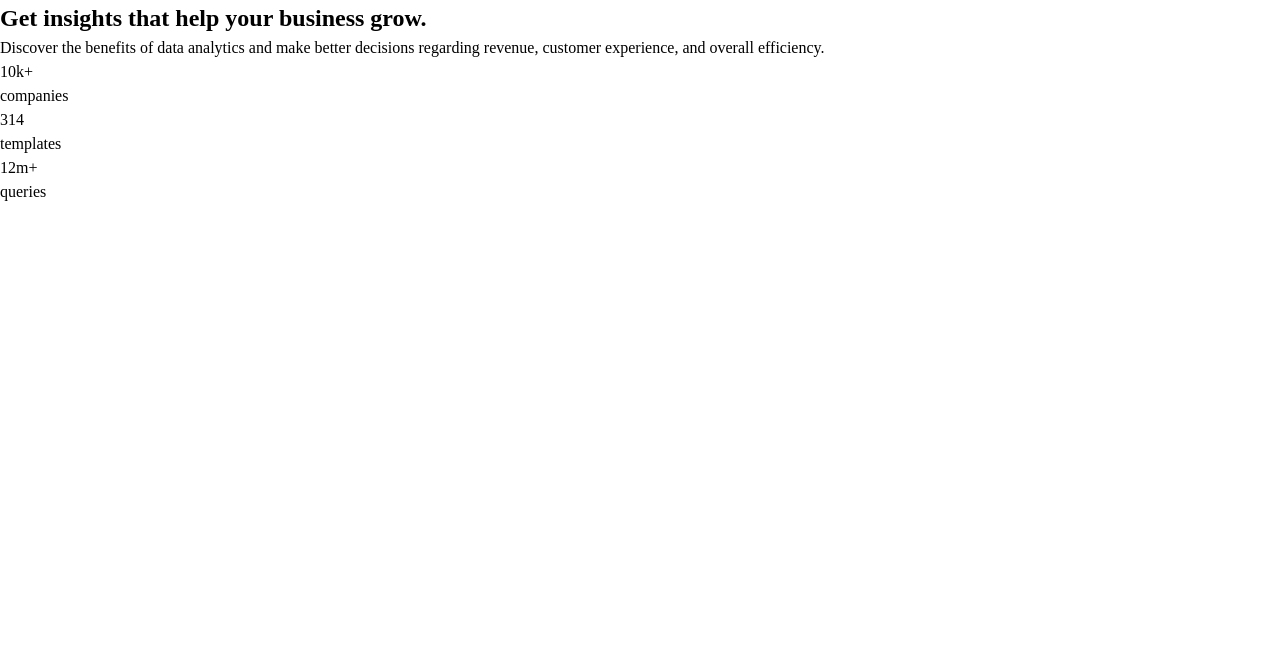
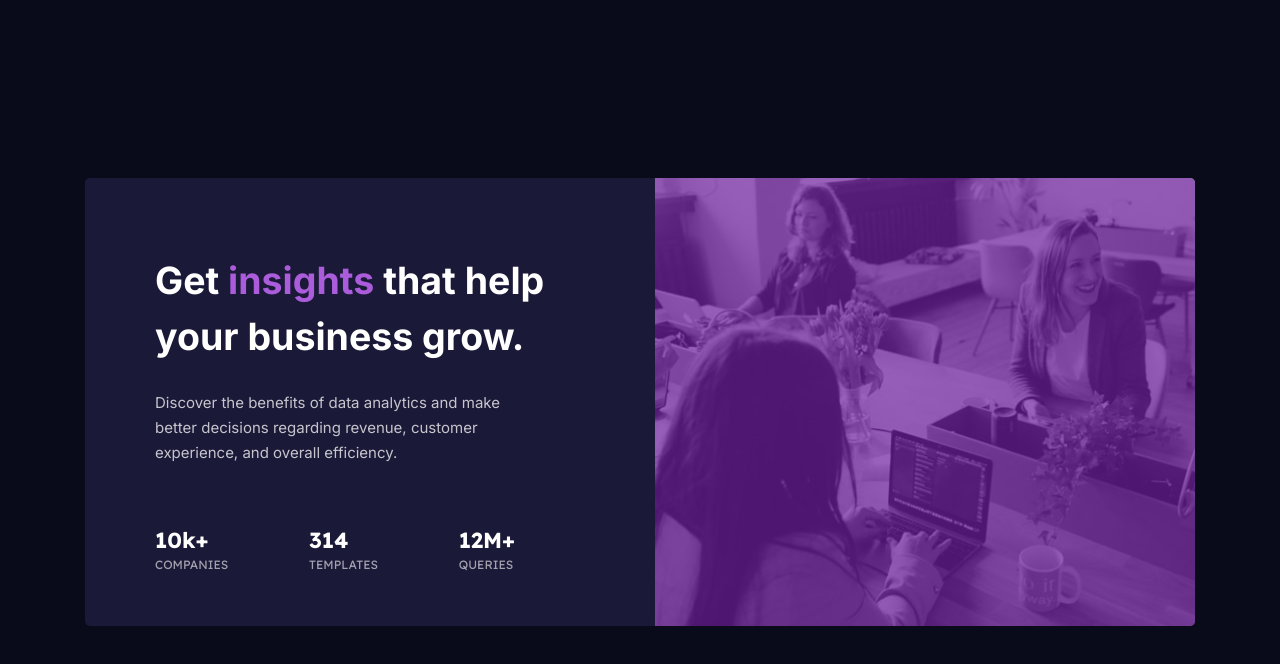
Before and after one commit to ISMARZDEV/FrontEndMentor-stats-preview-card-component-main.github.io, a plain HTML site: page index.html in a window 1280 px wide. Drawn offline with Linux system fonts and the light colour scheme.

Commit message:
Proyecto Finalizado ✅

```diff
--- a/index.html
+++ b/index.html
@@ -30,25 +30,19 @@
       </p>
 
       <div class="stats">
-        <stats class="stats-details">
+        <div class="stats-details">
           <div class="amount">10k+</div>
           <div class="concept">companies</div>
-        </stats>
-      </div>
-
-      <div class="stats">
-        <stats class="stats-details">
+        </div>
+        <div class="stats-details">
           <div class="amount">314</div>
           <div class="concept">templates</div>
-        </stats>
-      </div>
+        </div>
 
-
-      <div class="stats">
-        <stats class="stats-details">
-          <div class="amount">12m+</div>
+        <div class="stats-details">
+          <div class="amount last">12m+</div>
           <div class="concept">queries</div>
-        </stats>
+        </div>
       </div>
 
     </section>
--- a/src/assets/css/layout/card.css
+++ b/src/assets/css/layout/card.css
@@ -11,3 +11,118 @@
 */
 
 @import url('https://fonts.googleapis.com/css2?family=Lexend+Deca:wght@100..900&display=swap');
+
+body {
+    font-size: var(--FZ-15px);
+    font-family: var(--FF-Lexend-Deca);
+    background-color: var(--Very-dark-blue-main-background);
+}
+
+main {
+    background-color: var(--Dark-desaturated-blue-card-background);
+    height: 782px;
+    width: 328px;
+    margin: 88px auto;
+    border-radius: 5px;
+    overflow: hidden;
+}
+
+/* -------------- Section 1 -------------- */
+
+#image {
+    background-image: url(/images/image-header-mobile.jpg);
+    width: 100%;
+    height: 240px;
+    background-size: cover; /* Esto ajusta la imagen al contenedor*/
+}
+
+#layer {
+    background-color: var(--layer);
+    height: 100%;
+    width: 100%;
+}
+
+/* --------------- Section 2 ------------- */
+
+.section-2{
+    padding: 40px 33px;
+    text-align: center;
+}
+
+h1 {
+    color: var(--White-main-heading-stats);
+    font-family: var(--FF-Inter);
+    font-size: 1.8em;
+    height: 137px;
+}
+
+span {
+    color: var(--Soft-violet-accent);
+}
+
+p {
+    font-family: var(--FF-Inter);
+    color: var(--Slightly-transparent-white-main-paragraph);
+    line-height: 25px;
+    font-size: 1em;
+    height: 137px;
+}
+
+.stats {
+    color: var(--Slightly-transparent-white-stat-headings);
+    line-height: 25px;
+}
+
+.amount {
+    font-weight: var(--FW-Inter-700);
+    font-size: 1.45em;
+    color: var(--White-main-heading-stats);
+}
+
+.concept {
+    text-transform: uppercase;
+    font-size: 0.8em;
+    margin-bottom: 20px;
+}
+
+.last {
+    text-transform: uppercase;
+}
+
+/* --------------- Media Querys 2 ------------- */
+
+@media only screen and (min-width: 1200px){
+    main {
+        width: 1110px;
+        height: 448px;
+        display: flex;
+        flex-direction: row-reverse;
+        margin:  178px auto;
+    }
+
+    #image {
+        height: 100%;
+        width: 540px;
+        background-image: url(/images/image-header-desktop.jpg);
+    }
+
+    .section-2 {
+        padding: 75px 70px;
+        text-align: left;
+    }
+
+    h1 {
+        font-size: 2.5em;
+    }
+
+    p {
+        margin-right: 70px;
+    }
+
+
+    .stats {
+        display: flex;
+        justify-content: space-between;
+        margin-right: 70px;
+    }
+}
--- a/src/assets/css/layout/style-guide.css
+++ b/src/assets/css/layout/style-guide.css
@@ -22,7 +22,8 @@
 
     --Very-dark-blue-main-background: hsl(233, 47%, 7%);
     --Dark-desaturated-blue-card-background: hsl(244, 38%, 16%);
-    --Soft-violet-accent-: hsl(277, 64%, 61%);
+    --Soft-violet-accent: hsl(277, 64%, 61%);
+    --layer: rgba(110, 30, 160, 0.7);
 
     /* ### Neutral */
 
@@ -41,4 +42,8 @@
 
     --FF-Lexend-Deca: "Lexend Deca", serif;
     --FF-Inter: "Inter", sans-serif;
+
+    /* Font-Size */
+
+    --FZ-15px: 0.9375rem;
 }
```
